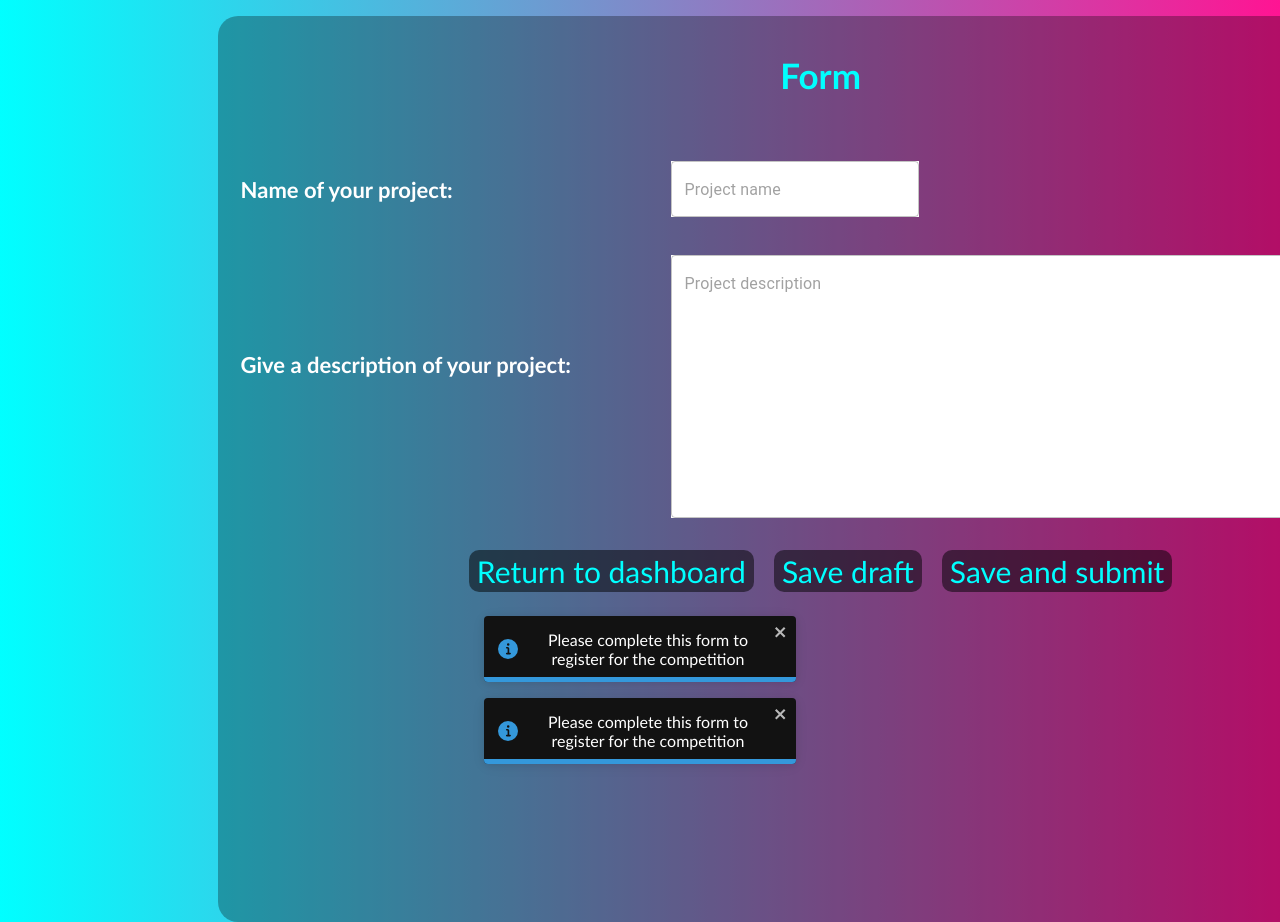
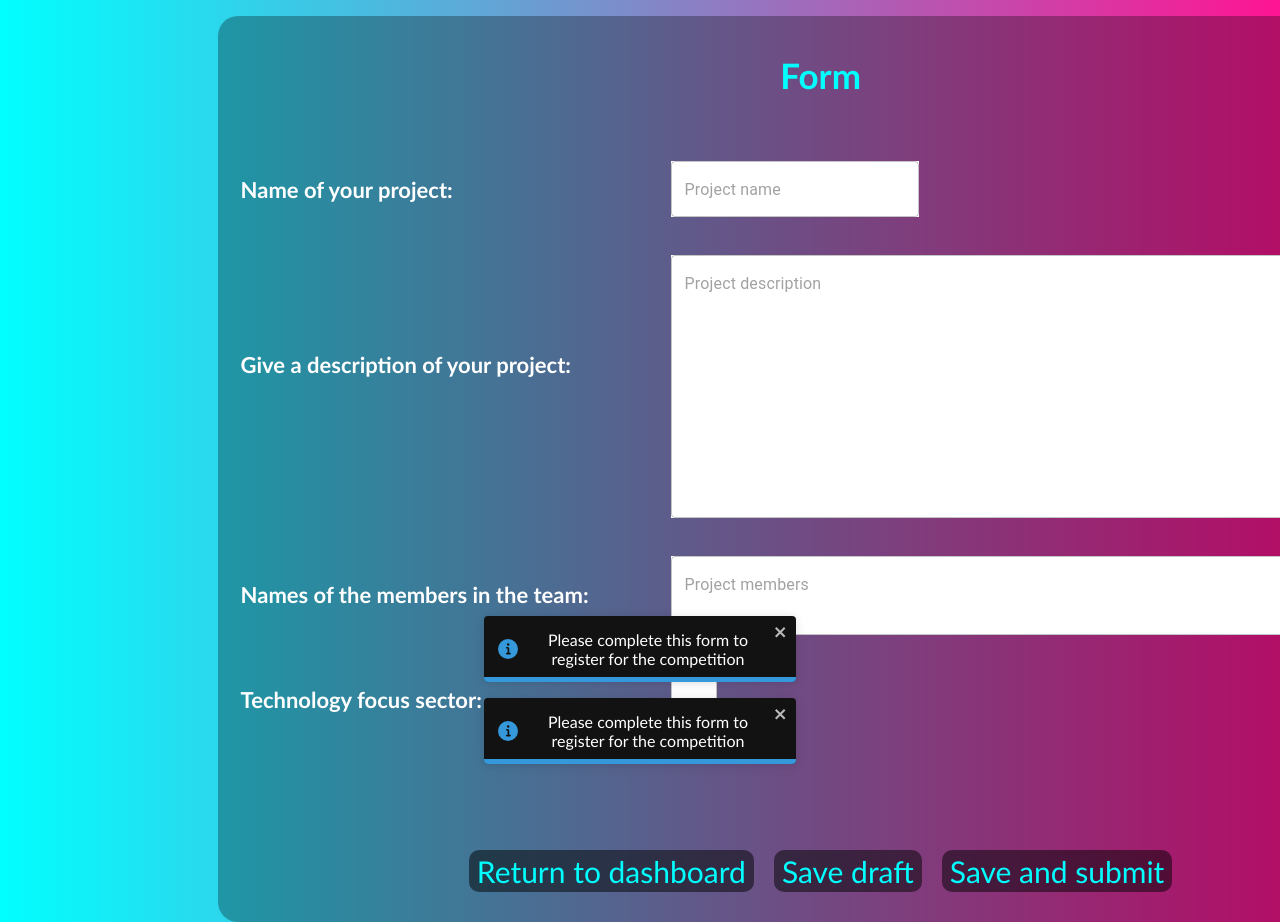
Before and after one commit to NeoArcturus/FSWD-Project, a React (Create React App) app in the folder frontend/: page /form in a window 1280 px wide. Shown: the top 922 px of the page. Built offline with nearby package versions, Linux system fonts and the light colour scheme.

Commit message:
Frontend update 6 & 7

```diff
--- a/frontend/src/pages/form.js
+++ b/frontend/src/pages/form.js
@@ -6,7 +6,7 @@ import "../style/form.css";
 import { Button } from "react-bootstrap";
 import { toast, ToastContainer } from "react-toastify";
 import "react-toastify/dist/ReactToastify.css";
-import { TextField } from "@mui/material";
+import { TextField, Select, MenuItem, InputLabel } from "@mui/material";
 
 class form extends React.Component {
   constructor(props) {
@@ -15,6 +15,8 @@ class form extends React.Component {
       email: "",
       projectDesc: "",
       projectName: "",
+      projectMembers: "",
+      projectTech: "",
     };
   }
 
@@ -44,6 +46,18 @@ class form extends React.Component {
   onChangeDesc = (event) => {
     this.setState({
       projectDesc: event.target.value,
+    });
+  };
+
+  onChangeMembers = (event) => {
+    this.setState({
+      projectMembers: event.target.value,
+    });
+  };
+
+  onChangeTech = (event) => {
+    this.setState({
+      projectTech: event.target.value,
     });
   };
 
@@ -85,6 +99,28 @@ class form extends React.Component {
           >
             Give a description of your project:
           </h3>
+          <h3
+            style={{
+              position: "absolute",
+              marginLeft: "20px",
+              color: "white",
+              marginTop: "450px",
+              fontSize: "22px",
+            }}
+          >
+            Names of the members in the team:
+          </h3>
+          <h3
+            style={{
+              position: "absolute",
+              marginLeft: "20px",
+              color: "white",
+              marginTop: "555px",
+              fontSize: "22px",
+            }}
+          >
+            Technology focus sector:
+          </h3>
           <div
             id="inputs"
             style={{
@@ -99,6 +135,7 @@ class form extends React.Component {
               placeholder="Project name"
               variant="outlined"
               onChange={(event) => this.onChangeName(event)}
+              value={this.state.projectName}
               style={{
                 backgroundColor: "white",
               }}
@@ -119,12 +156,54 @@ class form extends React.Component {
                 backgroundColor: "white",
               }}
             />
+            <br />
+            <br />
+            <br />
+            <TextField
+              placeholder="Project members"
+              multiline
+              variant="outlined"
+              onChange={(event) => this.onChangeMembers(event)}
+              rows={2}
+              maxRows={10}
+              fullWidth
+              value={this.state.projectMembers}
+              style={{
+                backgroundColor: "white",
+              }}
+            />
+            <br />
+            <br />
+            <br />
+            <Select
+              value={this.state.projectTech}
+              onChange={(event) => this.onChangeTech(event)}
+              label="Focus Sector"
+              style={{
+                backgroundColor: "white",
+                color: "black",
+              }}
+            >
+              <MenuItem value={""} disabled>
+                None
+              </MenuItem>
+              <MenuItem value={"FinTech"}>FinTech</MenuItem>
+              <MenuItem value={"Gaming"}>Gaming</MenuItem>
+              <MenuItem value={"Medical"}>Medical</MenuItem>
+              <MenuItem value={"Agriculture"}>Agriculture</MenuItem>
+              <MenuItem value={"IoT"}>IoT</MenuItem>
+              <MenuItem value={"AI"}>A.I.</MenuItem>
+              <MenuItem value={"Data Analytics"}>Data Analytics</MenuItem>
+              <MenuItem value={"Animation"}>Animation</MenuItem>
+              <MenuItem value={"A.R./V.R."}>A.R./V.R.</MenuItem>
+              <MenuItem value={"Other"}>Other</MenuItem>
+            </Select>
           </div>
           <br />
           <Button
             style={{
               fontSize: "30px",
-              marginTop: "400px",
+              marginTop: "700px",
               marginRight: "20px",
             }}
             onClick={() => this.navTo("/app")}
@@ -134,7 +213,7 @@ class form extends React.Component {
           <Button
             style={{
               fontSize: "30px",
-              marginTop: "400px",
+              marginTop: "700px",
               marginRight: "20px",
             }}
             onClick={() => this.saveDraft()}
@@ -144,7 +223,7 @@ class form extends React.Component {
           <Button
             style={{
               fontSize: "30px",
-              marginTop: "400px",
+              marginTop: "700px",
             }}
           >
             Save and submit
--- a/frontend/src/pages/home.js
+++ b/frontend/src/pages/home.js
@@ -78,7 +78,7 @@ class home extends React.Component {
               setTimeout(() => this.navTo("/register"), 4000);
             }}
           >
-            Register
+            Sign Up
           </Button>
           <Button
             style={{
@@ -91,7 +91,7 @@ class home extends React.Component {
               setTimeout(() => this.navTo("/login"), 4000);
             }}
           >
-            Login
+            Sign In
           </Button>
         </div>
       </div>
```
